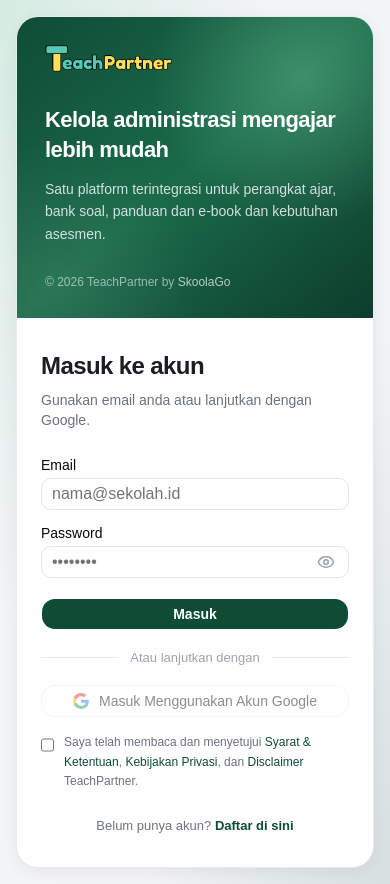
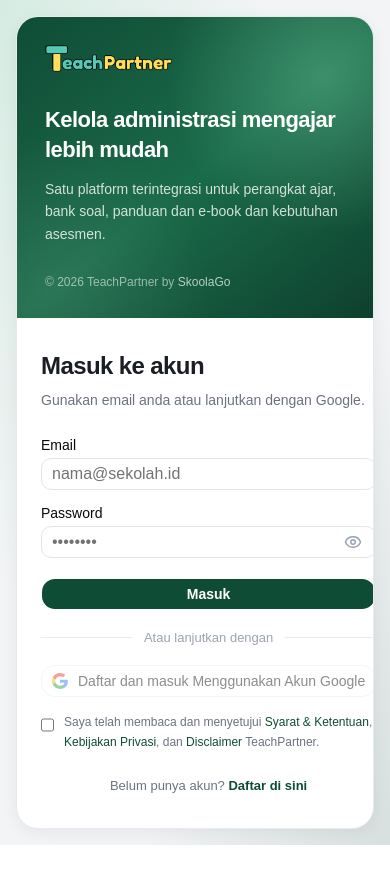
Before and after one commit to aguspurnomomz/frontend_teach_partner_v1, a React (Vite) app: page / in a window 390 px wide. After the commit the page ends 845 px from the top, so only its background shows below. Built offline with nearby package versions, Linux system fonts and the light colour scheme; no server answers.

Commit message:
Feat : login page responsive fixed

```diff
--- a/src/pages/LoginPage.tsx
+++ b/src/pages/LoginPage.tsx
@@ -145,7 +145,7 @@ export default function LoginPage() {
               <path fill="#FBBC05" d="M5.27 14.24c-.25-.72-.38-1.49-.38-2.24s.13-1.52.38-2.24V6.61H1.19C.43 8.15 0 9.89 0 12s.43 3.85 1.19 5.39l4.08-3.15z" />
               <path fill="#EA4335" d="M12 4.75c1.77 0 3.35.61 4.6 1.8l3.42-3.42C17.95 1.19 15.24 0 12 0 7.26 0 3.17 2.69 1.19 6.61l4.08 3.15c.95-2.85 3.6-4.96 6.73-4.96z" />
             </svg>
-            Masuk Menggunakan Akun Google
+            Daftar dan masuk Menggunakan Akun Google
           </Button>
           {/* Checklist Syarat & Ketentuan, Kebijakan Privasi, dan Disclaimer */}
           <div className="mt-4 flex items-start gap-2.5">
```
